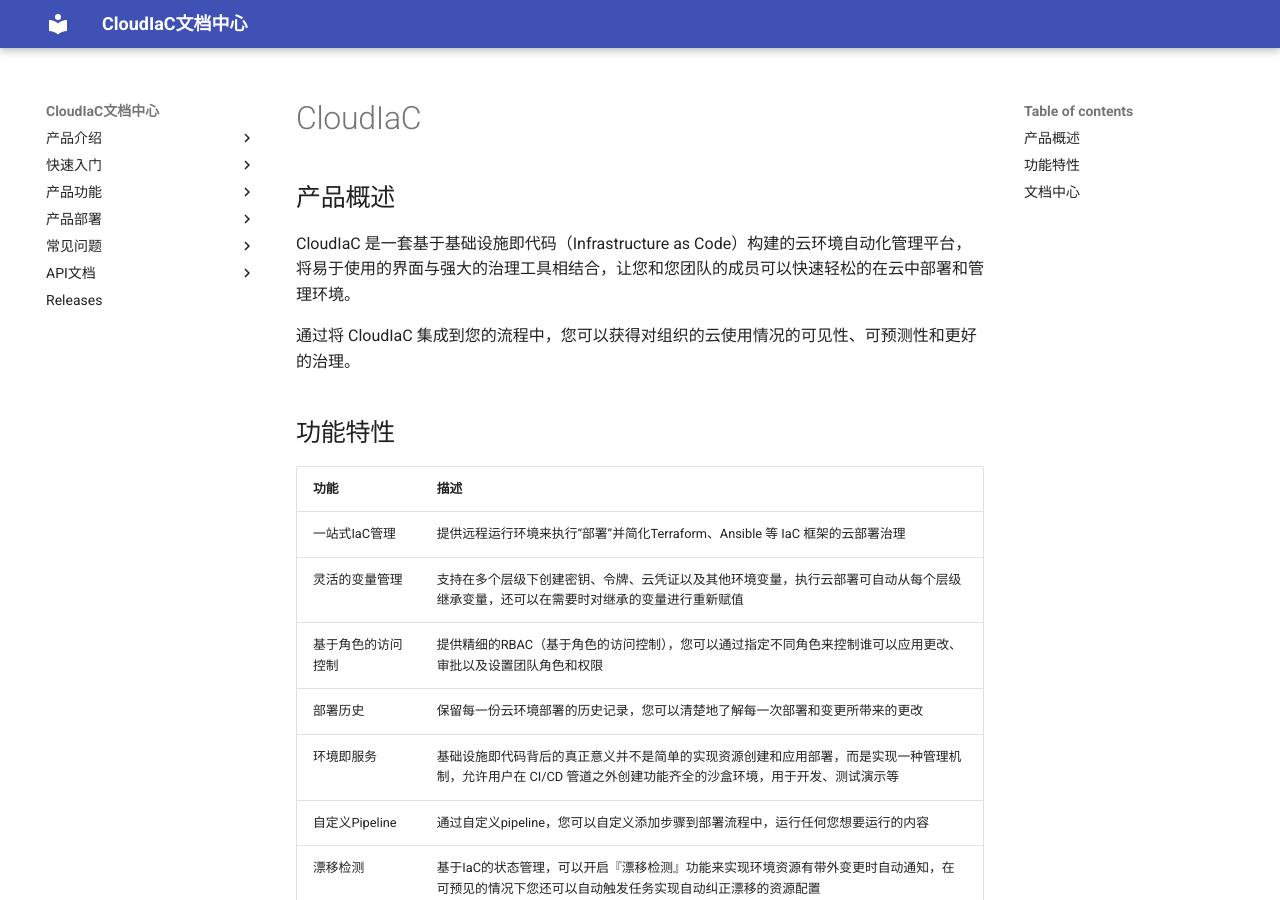
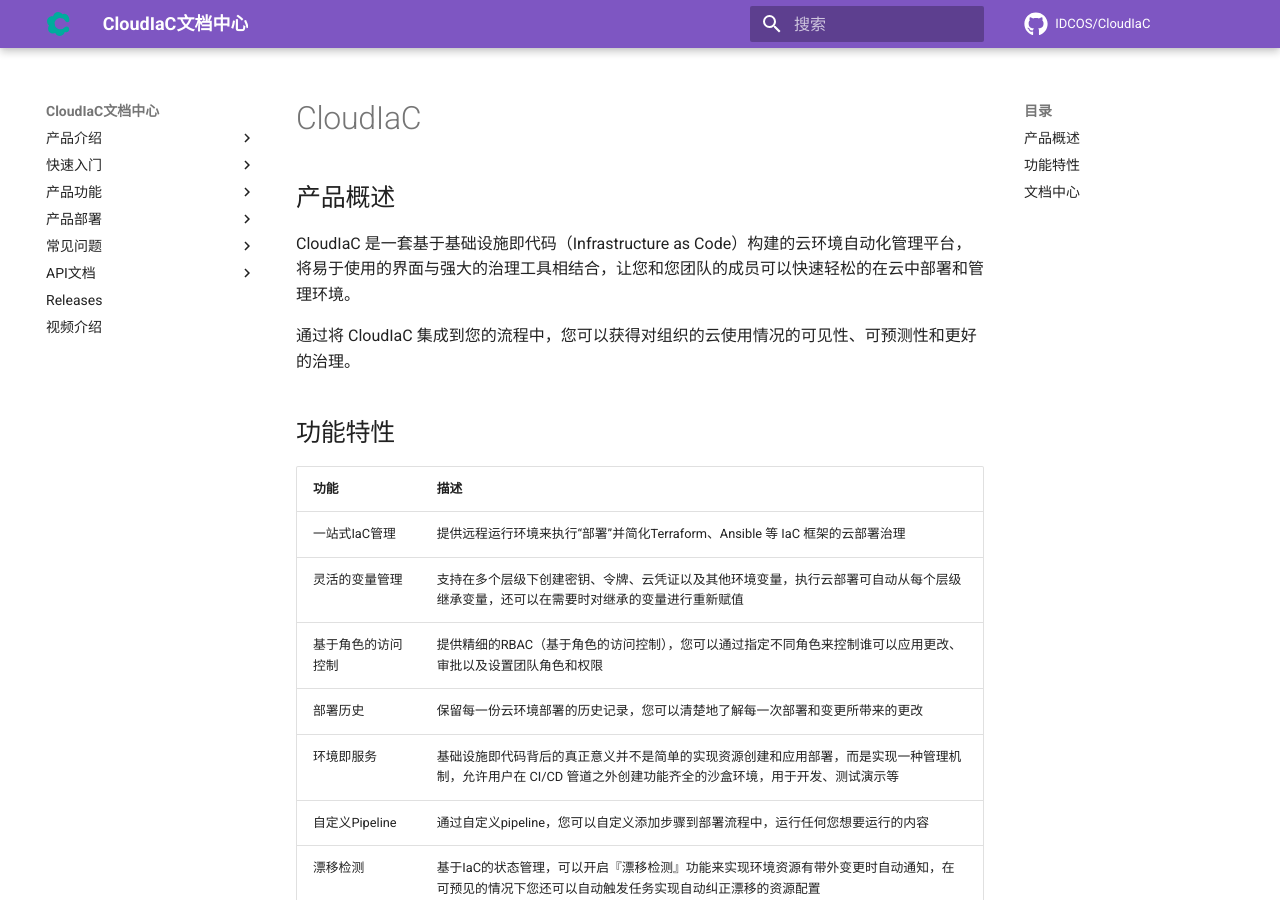
Before and after one commit to idcos/cloudiac, an MkDocs documentation site: the page built from docs/mkdocs/README.md, in a window 1280 px wide and 900 px high. Built offline with MkDocs 1.6.1 and Material for MkDocs 9.7.7, drawn with Linux system fonts in a browser that asks for light colours; nearby versions of some CDN libraries; library files that are not in the unit come from our copies; comment, search, counter and statistics services are not loaded; the version menu is left out.

Commit message:
docs: 为 0.8.1 版本更新 mkdocs.yml

```diff
--- a/mkdocs.yml
+++ b/mkdocs.yml
@@ -1,7 +1,51 @@
 site_name: CloudIaC文档中心
 docs_dir: "docs/mkdocs"
-theme: material
-plugins: []
+repo_url: https://github.com/idcos/cloudiac
+repo_name: IDCOS/CloudIaC
+edit_uri: edit/master/docs/mkdocs/
+theme:
+  language: zh
+  name: material
+  logo: assets/svg/icon.svg
+  favicon: assets/svg/icon.svg
+  palette:
+    primary: deep purple
+  icon:
+    repo: fontawesome/brands/github
+plugins:
+  - search:
+      lang:
+        - en
+        - ja
+      separator: '[\s\-\.]+' # 分词分隔符
+extra:
+  version:
+    provider: mike
+    default: latest
+extra_css:
+  - 'assets/css/custom.css'
+  - 'assets/css/simpleLightbox.min.css'
+extra_javascript:
+  - 'assets/js/jquery.min.js'
+  - 'assets/js/simpleLightbox.min.js'
+  - 'assets/js/custom.js'
+markdown_extensions:
+  - markdown.extensions.attr_list
+  - meta
+  - toc:
+      permalink: "#"
+      baselevel: 1
+      separator: "_"
+  - footnotes
+  - admonition
+  - pymdownx.details
+  - attr_list
+  - pymdownx.inlinehilite
+  - pymdownx.superfences:
+      custom_fences:
+        - name: mermaid
+          class: mermaid
+          format: !!python/name:mermaid2.fence_mermaid
 
 nav:
   - "产品介绍":
@@ -36,3 +80,4 @@
   - "API文档":
     - "API简介": api-docs/index.md
   - "Releases": releases.md
+  - "视频介绍": https://space.bilibili.com/2138433328/channel/seriesdetail?sid=1908688
```
Also changed, not shown: docs/mkdocs/assets/svg/icon.svg (added).
